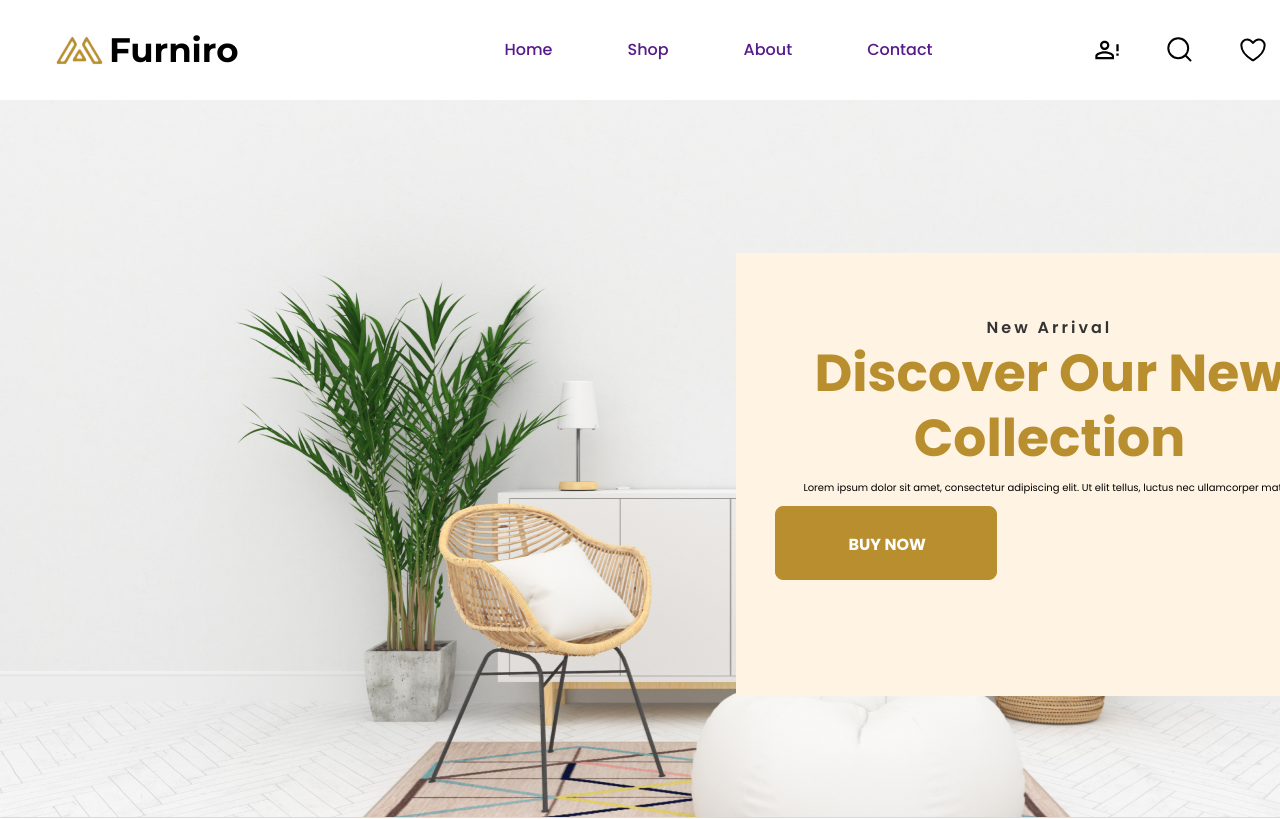
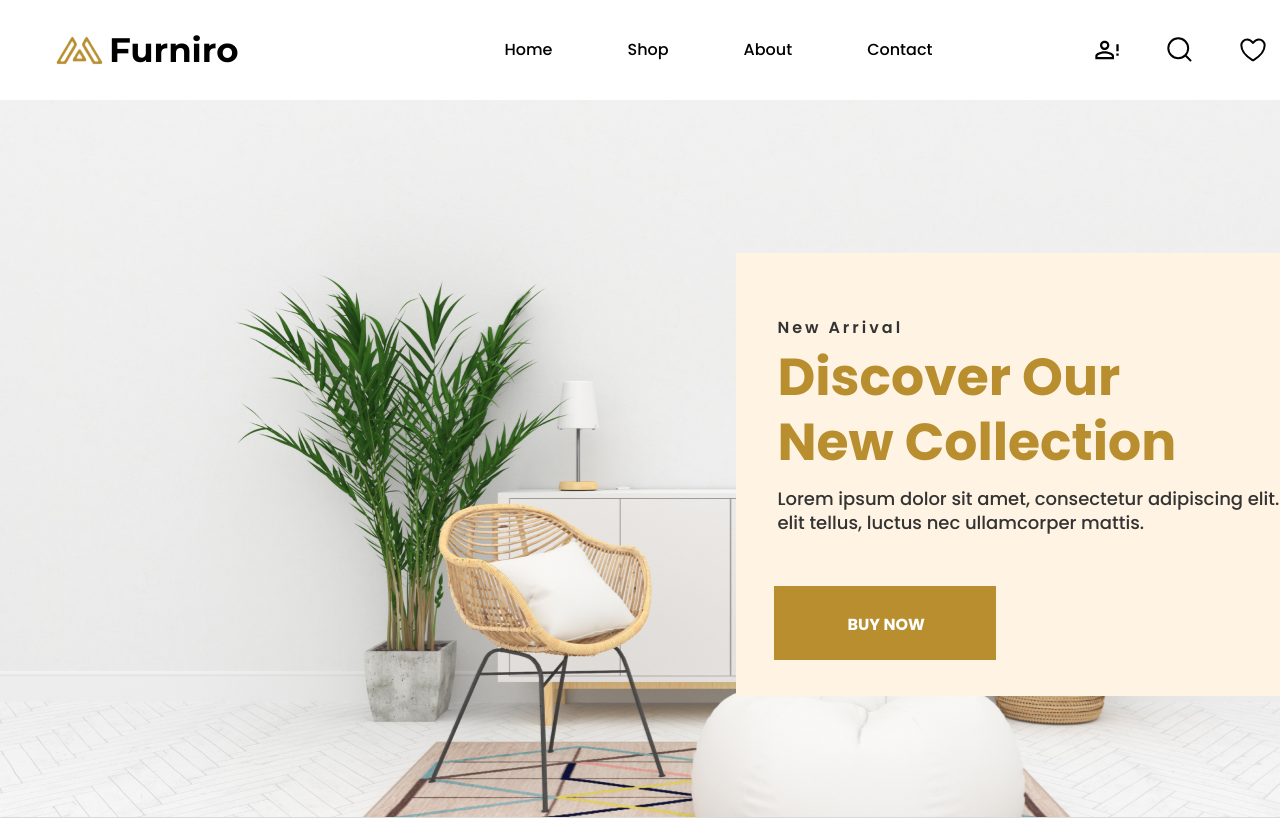
Before and after one commit to SubwaySerfer/e-commerce, a Vue app: page /home in a window 1280 px wide. Shown: the top 819 px of the page. Built offline with nearby package versions, Linux system fonts and the light colour scheme.

Commit message:
feat: add styles for promo section

```diff
--- a/src/App.vue
+++ b/src/App.vue
@@ -61,7 +61,8 @@ h2,
 h3,
 h4,
 h5,
-h6 {
+h6,
+p {
   margin: 0;
 }
 ul {
--- a/src/components/home/PromoSection.vue
+++ b/src/components/home/PromoSection.vue
@@ -2,8 +2,11 @@
   <section class="promo-section">
     <div class="promo-box">
       <h6>New Arrival</h6>
-      <h2>Discover Our New Collection</h2>
-      <p>
+      <h2>
+        Discover Our<br />
+        New Collection
+      </h2>
+      <p class="promo-text">
         Lorem ipsum dolor sit amet, consectetur adipiscing elit. Ut elit tellus,
         luctus nec ullamcorper mattis.
       </p>
@@ -27,13 +30,27 @@
   flex-direction: column;
   width: 64.3rem;
   height: 44.3rem;
-  padding: 6.2rem 5.6rem 3.7rem 3.9rem;
+  padding: 6.2rem 5.6rem 3.7rem 4.1rem;
   background-color: #fff3e3;
+  justify-content: start;
+  text-align: start;
 }
 .btn {
   width: 22.2rem;
   height: 7.4rem;
+  border-radius: 0;
+  margin-left: -3px;
 }
+.promo-text {
+  color: #333;
+  font-size: 1.8rem;
+  font-style: normal;
+  font-weight: 500;
+  line-height: 2.4rem;
+  text-align: start;
+  padding-bottom: 5.1rem;
+}
+
 h6 {
   color: #333;
   /* font-family: Poppins; */
@@ -42,13 +59,14 @@ h6 {
   font-weight: 600;
   line-height: normal;
   letter-spacing: 0.3rem;
+  padding-bottom: 0.4rem;
 }
 h2 {
   color: #b88e2f;
-  /* font-family: Poppins; */
   font-size: 5.2rem;
   font-style: normal;
   font-weight: 700;
   line-height: 6.5rem;
+  padding-bottom: 1.3rem;
 }
 </style>
--- a/src/components/layout/TheHeader.vue
+++ b/src/components/layout/TheHeader.vue
@@ -80,6 +80,7 @@ li {
 }
 a {
   text-decoration: none;
+  color: #000;
   font-size: 1.6rem;
   font-style: normal;
   font-weight: 500;
```
